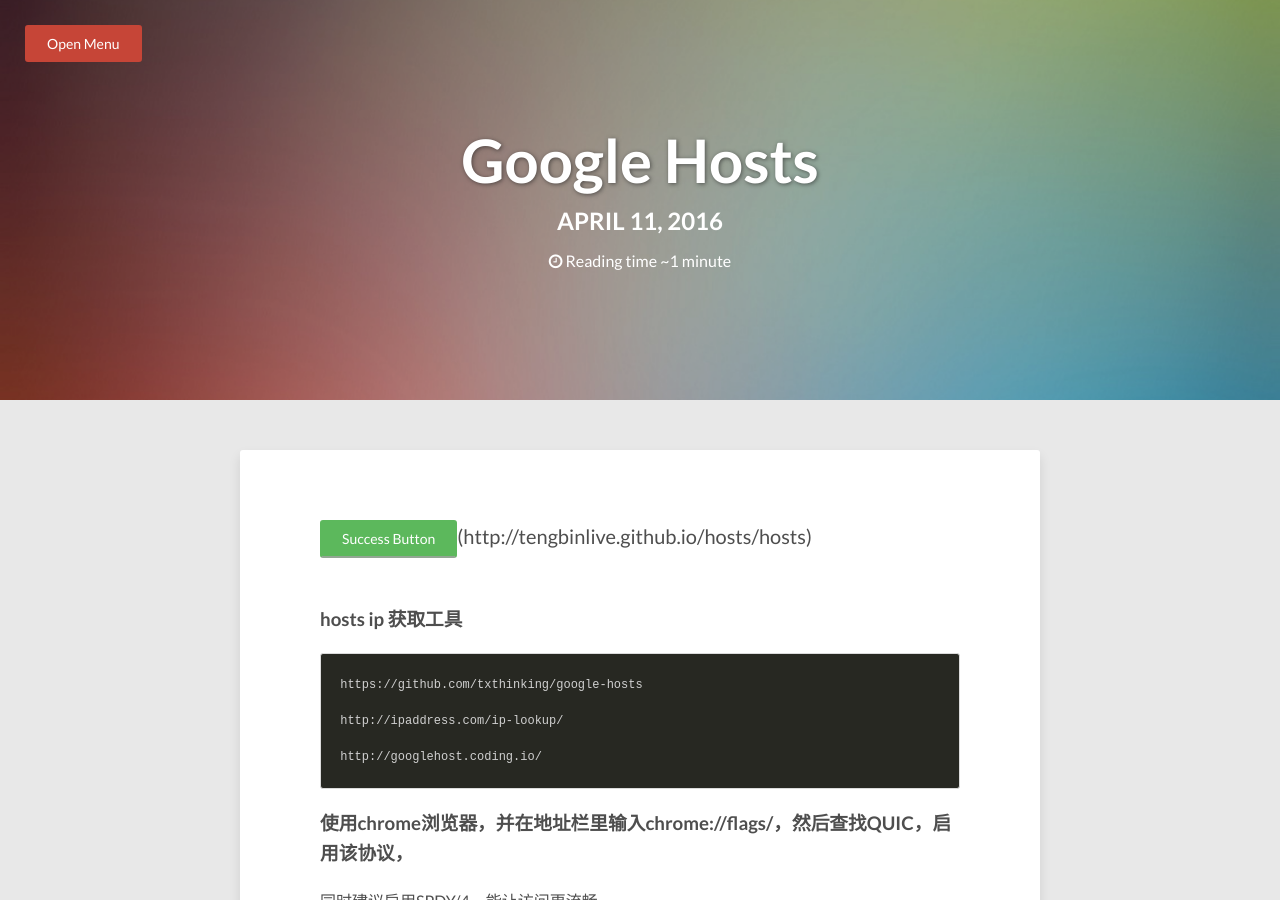
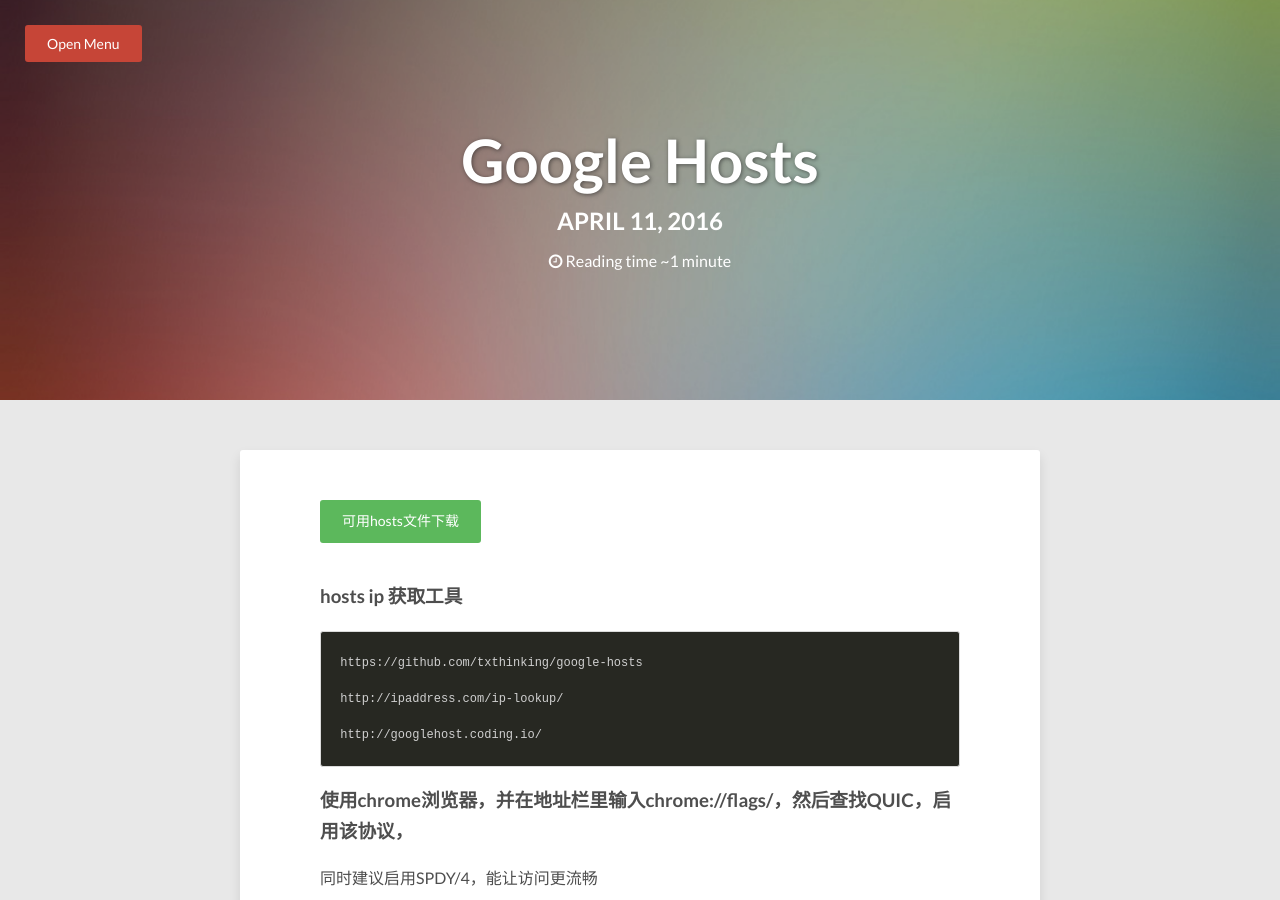
Before and after one commit to tengbinlive/tengbinlive.github.io, a Jekyll site: the page built from _posts/2016-04-11-live.md, in a window 1280 px wide and 900 px high. Built offline with Jekyll 4.4.1, drawn with Linux system fonts in a browser that asks for light colours; nearby versions of some CDN libraries.

Commit message:
no message

```diff
--- a/_posts/2016-04-11-live.md
+++ b/_posts/2016-04-11-live.md
@@ -8,7 +8,7 @@
   feature: abstract-3.jpg
 ---
 
-<a href="#" class="btn btn-success">Success Button</a>(http://tengbinlive.github.io/hosts/hosts)
+<div markdown="(http://tengbinlive.github.io/hosts/hosts)"><a href="#" class="btn btn-success">可用hosts文件下载</a></div>
 
 ### hosts ip 获取工具
 {% highlight html %}
```
